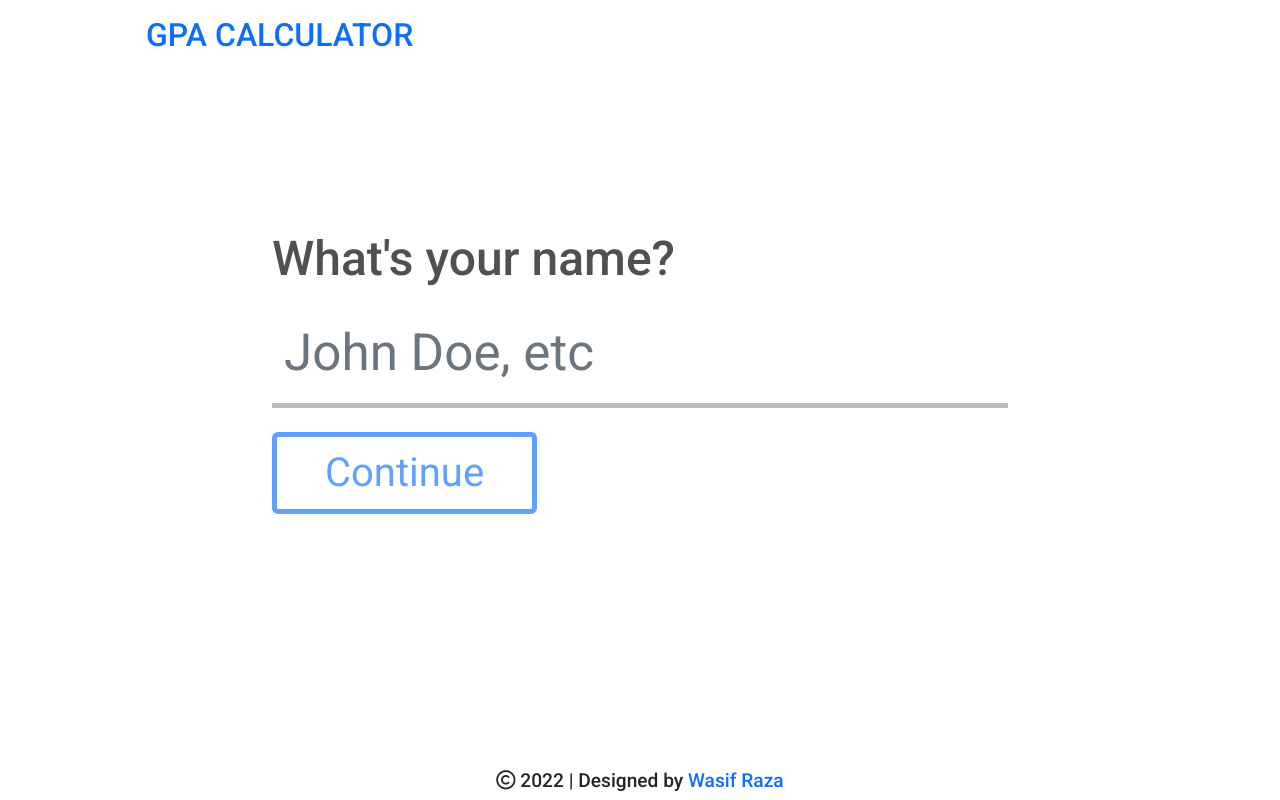
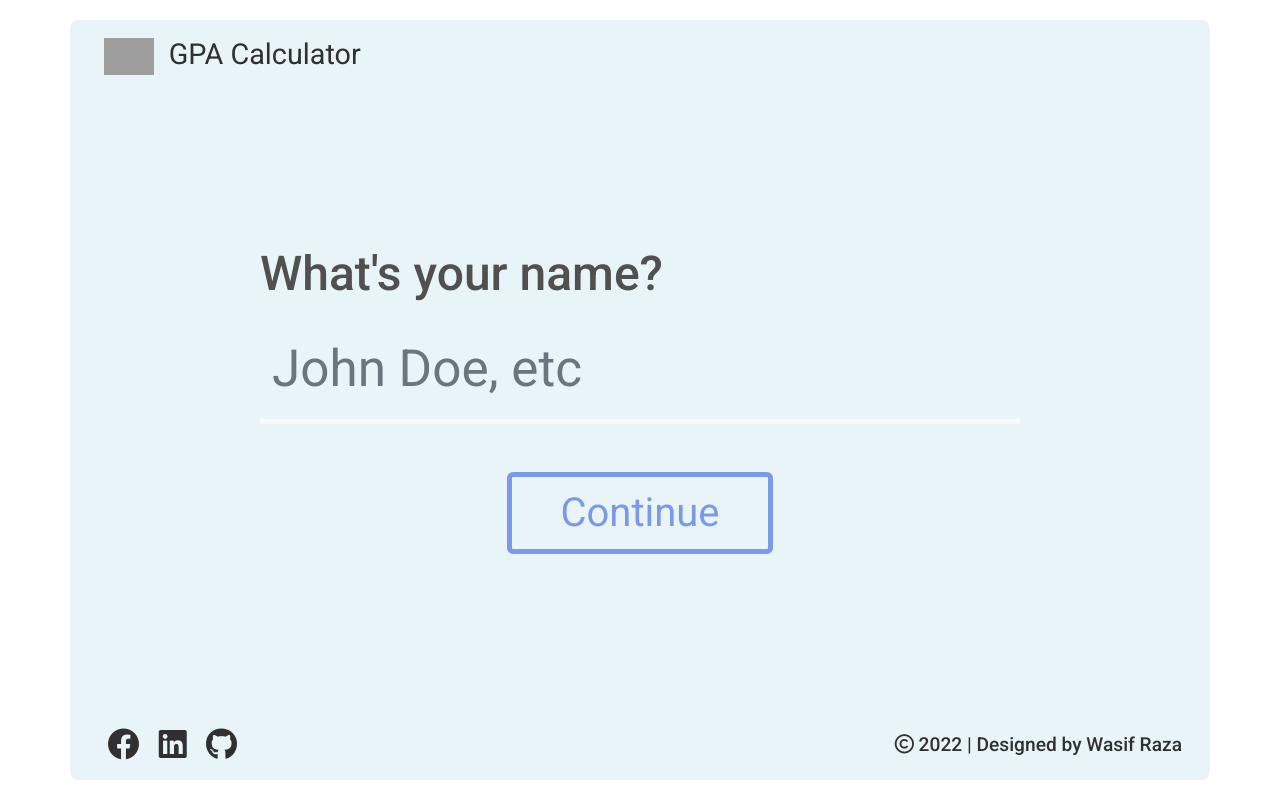
Before and after one commit to mwasifraza/gpa-calculator, a React (Create React App) app: page / in a window 1280 px wide. Built offline with nearby package versions, Linux system fonts and the light colour scheme; grey boxes are pictures that could not be loaded.

Commit message:
header changes

```diff
--- a/public/index.html
+++ b/public/index.html
@@ -4,12 +4,13 @@
     <meta charset="utf-8" />
     <!-- <link rel="icon" href="%PUBLIC_URL%/favicon.ico" /> -->
     <meta name="viewport" content="width=device-width, initial-scale=1" />
+    <link rel="icon" type="image/x-icon" href="image/logo.svg">
     <!-- <meta name="theme-color" content="#000000" />
     <meta name="description" content="Web site created using create-react-app" />
     <link rel="apple-touch-icon" href="%PUBLIC_URL%/logo192.png" />
     <link rel="manifest" href="%PUBLIC_URL%/manifest.json" /> -->
 
-    <title>GPA Calculator App</title>
+    <title>Calculate your CGPA | GPA Calculator</title>
     <link rel="stylesheet" href="https://cdn.jsdelivr.net/npm/bootstrap@5.2.0/dist/css/bootstrap.min.css" />
     <link rel="stylesheet" href="https://cdnjs.cloudflare.com/ajax/libs/font-awesome/6.2.0/css/all.min.css" />
   </head>
--- a/src/components/Header.js
+++ b/src/components/Header.js
@@ -24,12 +24,16 @@ const Header = () => {
   return (
     <>
     <div className='container'>
-        <div className='row header'>
-            <div className='logo'>
-                <h2 className='text-primary p-3 mx-5'>GPA CALCULATOR</h2>
-            </div>
-            <div className='offset-md-2 col-md-8'>
-                <div className='box my-4'>
+        <div className='row align-items-center header'>
+            <div className='header-child'>
+                <nav className='navbar'>
+                    <a className="navbar-brand" href="#">
+                        <img src="image/logo.svg" alt="logo" width={50} />
+                        &nbsp;&nbsp;GPA Calculator
+                    </a>
+                </nav>
+                <div className='header-body p-2'>
+                    <div className='box'>
                         <h1>What's your name?</h1>
                         <div className='name-field'>
                             <input type="text" name="fullname" className='form-control' onKeyUp={() => {validateName()}} placeholder='John Doe, etc' />
@@ -37,10 +41,18 @@ const Header = () => {
                             <span className='icon times hide'><i className="fas fa-times-circle"></i></span>
                         </div>
                     </div>
-                <button className='btn btn-outline-primary px-5' type="button" disabled>Continue</button>
+                    <button className='btn btn-outline-primary px-5 mt-5' type="button" disabled>Continue</button>
                 </div>
-            <div className='credits'>
-                <h6><i className='far fa-copyright'></i> 2022 | Designed by <a href='#' className='text-primary'>Wasif Raza</a></h6>
+                <div className='footer py-2 px-3'>
+                    <ul className='header-socials'>
+                        <li><a href="#"><i className="fab fa-facebook"></i></a></li>
+                        <li><a href="#"><i className="fab fa-linkedin"></i></a></li>
+                        <li><a href="#"><i className="fab fa-github"></i></a></li>
+                    </ul>
+                    <div className='d-flex align-items-center'>
+                        <h6><i className='far fa-copyright'></i> 2022 | Designed by <a href='#'>Wasif Raza</a></h6>
+                    </div>
+                </div>
             </div>
         </div>
     </div>
--- a/src/css/main.scss
+++ b/src/css/main.scss
@@ -1,4 +1,13 @@
 @import url('https://fonts.googleapis.com/css2?family=Roboto:wght@300;400;500;700&display=swap');
+
+// color variables
+$primary-color: royalblue;
+$secondary-color: #f1be63;
+$bg-color: #e8f4f8;
+$text-color: #303030;
+$heading-color: #505050;
+$white-color: #f9f9f9;
+// $icon-color: ;
 
 body{
     font-family: 'Roboto', sans-serif;
@@ -12,16 +21,54 @@ a{
 .header{
     position: relative;
     height: 100vh;
-    .logo{
-        position: relative;
+
+    .header-child{
+        height: 95vh;
+        border-radius: 0.5rem;
+        display: flex;
+        flex-direction: column;
+        background-color: $bg-color;
+
+        .navbar{
+            padding-left: 1.4rem;
+            .navbar-brand{
+                color: $text-color;
+                font-size: 1.8rem;
+                margin: 0;
             }
+        }
+        .header-body{
+            flex-grow: 1;
+            display: flex;
+            flex-direction: column;
+            justify-content: center;
+            align-items: center;
+            // width: 100%;
+
             .box{
                 h1{
                     font-size: 3em;
-            color: #505050;
+                    color: $heading-color;
                 }
                 .name-field{
                     position: relative;
+
+                    .form-control{
+                        background-color: transparent;
+                        font-size: 4em;
+                        border: 0;
+                        border-bottom: 5px solid $white-color;
+                        border-radius: 0;
+                        outline: none;
+                        box-shadow: none;
+                        color: $text-color;
+                        text-transform: uppercase;
+
+                        &::placeholder{
+                            text-transform: none;
+                            font-size: 0.8em;
+                        }
+                    }
                     .icon{
                         position: absolute;
                         top: 50%;
@@ -29,26 +76,12 @@ a{
                         transform: translateY(-50%);
                         font-size: 4em;
                         display: block;
+
                         .fa-check-circle{
-                    color: green;
+                            color: #23C552;
                         }
                         .fa-times-circle{
-                    color: darkred;
-                }
-            }
-            .form-control{
-                background-color: transparent;
-                font-size: 4em;
-                border: 0;
-                border-bottom: 5px solid #bbb;
-                border-radius: 0;
-                outline: none;
-                box-shadow: none;
-                color: #505050;
-                text-transform: uppercase;
-                &::placeholder{
-                    text-transform: none;
-                    font-size: 0.8em;
+                            color: #F84F31;
                         }
                     }
                 }
@@ -56,13 +89,44 @@ a{
             .btn{
                 font-size: 2.5em;
                 border-width: 5px;
+                color: $primary-color;
+                border-color: $primary-color;
+
+                &:hover{
+                    color: $white-color;
+                    background-color: $primary-color;
                 }
             }
-.credits{
+        }
+        .footer{
             display: flex;
-    justify-content: center;
-    align-items: flex-end;
-    h6{
-        font-size: 1.2em;
+            justify-content: space-between;
+
+            .header-socials{
+                display: flex;
+                margin: 0;
+                padding: 0;
+                list-style-type: none;
+
+                li{
+                    padding: 0.2rem 0.4rem;
+                    margin: 0 0.2rem;
+
+                    a{
+                        font-size: 2rem;
+                        color: $text-color;
                     }
                 }
+            }
+            h6{
+                margin-bottom: 0;
+                font-size: 1.2em;
+                color: $text-color;
+
+                a{
+                    color: $text-color;
+                }
+            }
+        }
+    }
+}
```
Lines whose indentation alone changed are shown as unchanged.
